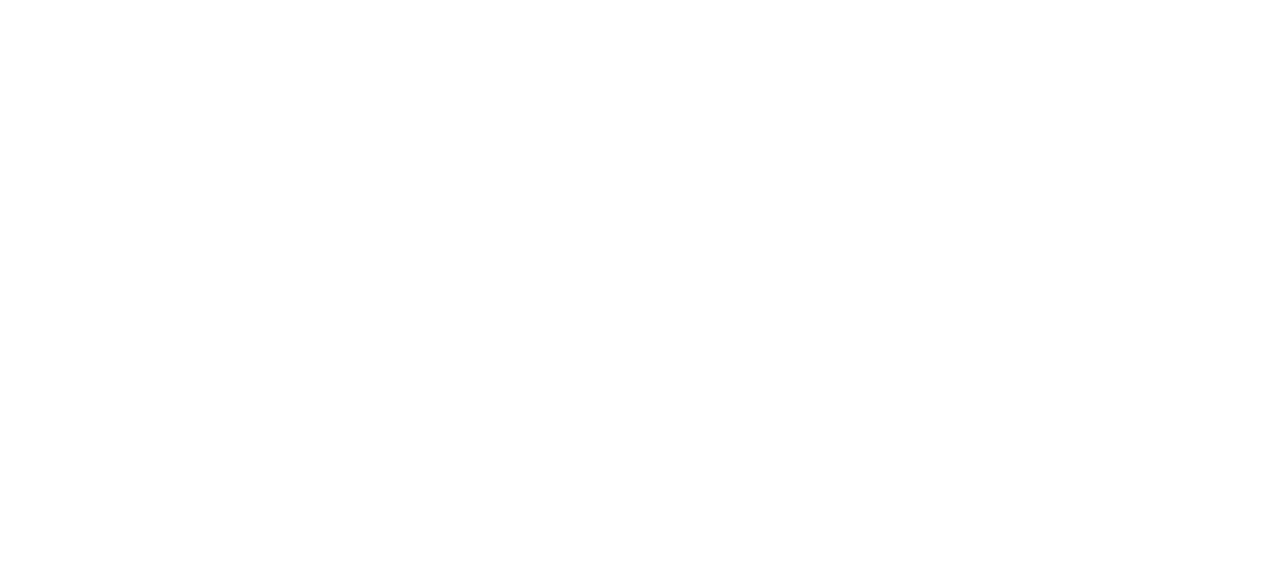
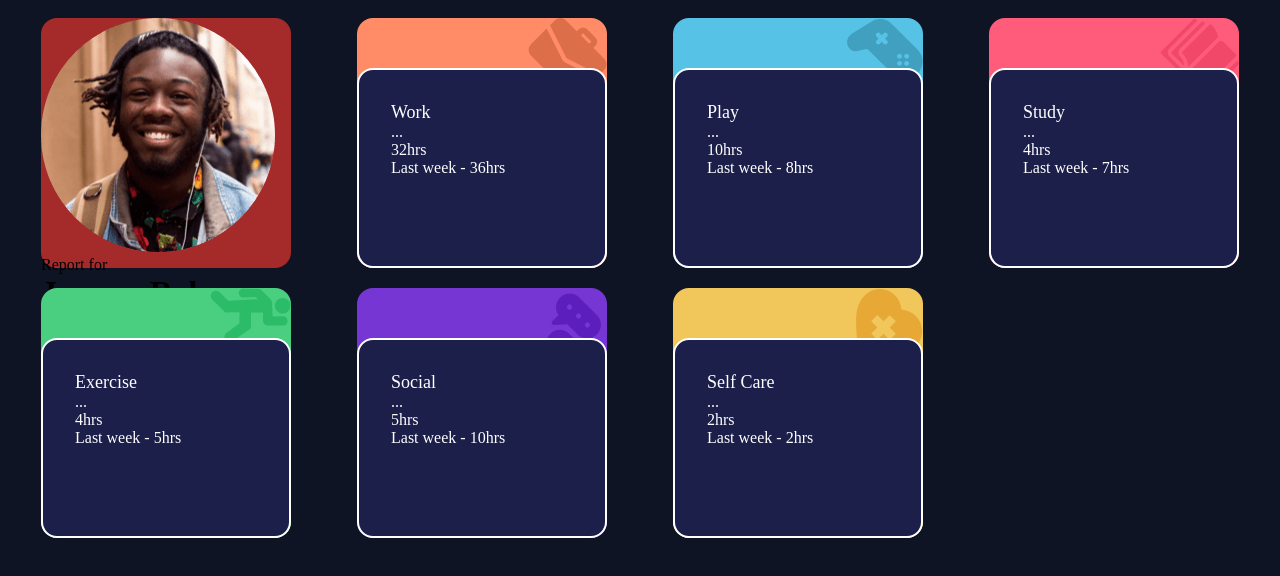
Before and after one commit to romulodev08/Painel-de-controle-de-tempo, a plain HTML site: page index.html in a window 1280 px wide. Drawn offline with Linux system fonts and the light colour scheme.

Commit message:
ultimo commit do dia

```diff
--- /dev/null
+++ b/estilos/index.css
@@ -0,0 +1,65 @@
+* {
+    margin: 0;
+    padding: 0;
+    box-sizing: border-box;
+}
+body {
+    background-color: hsl(226, 43%, 10%);
+}
+.container {
+    min-width: 350px;
+    padding: 18px;
+}
+.container > .card {
+    width: 340px;
+    height: 250px;
+    border-radius: 1rem;
+    margin: auto;
+    background-color: brown;
+}
+.container .card .imgContainer {
+    height: 20%;
+    text-align: right;
+    opacity: 0.9;
+}
+.container > .card > .mainCard {
+    position: relative;
+    height: 80%;
+    padding: 2rem;
+    border: solid 2px white;
+    border-radius: 1rem;
+    color: white;
+    background-color:   hsl(235, 46%, 20%);
+}
+.container > .card > .mainCard h2 {
+    font: normal 18px Rubik;
+}
+.container .Work {
+    background-color: hsl(15, 100%, 70%);
+}
+.container .Play {
+    background-color: hsl(195, 74%, 62%);
+}
+.container .Study {
+    background-color: hsl(348, 100%, 68%);
+}
+.container .Exercise {
+    background-color: hsl(145, 58%, 55%);
+}
+.container .Social {
+    background-color: hsl(264, 64%, 52%);
+}
+.container .SelfCare {
+    background-color: hsl(43, 84%, 65%);
+}
+@media (min-width: 950px) {
+    .container {
+        display: grid;
+        grid-template-columns: 1fr 1fr 1fr 1fr;
+        grid-template-rows: 1fr 1fr;
+        gap: 20px;
+    }
+    .container .card {
+        width: 250px;
+    }
+}
--- a/index.html
+++ b/index.html
@@ -1,12 +1,76 @@
 <!DOCTYPE html>
 <html lang="en">
+
 <head>
     <meta charset="UTF-8">
     <meta http-equiv="X-UA-Compatible" content="IE=edge">
     <meta name="viewport" content="width=device-width, initial-scale=1.0">
-    <title>Document</title>
+    <link rel="stylesheet" href="./estilos/index.css">
+    <title>Painel de controle de tempo</title>
 </head>
+
 <body>
+    <div class="container">
+        <div class="card">
+            <img src="./images/image-jeremy.png" alt="">
+            <span>Report for</span>
+            <h1>Jeremy Robson</h1>
+        </div>
+        <div class="card Work">
+            <div class="imgContainer"><img class="cardIcon" src="./images/icon-work.svg" alt=""></div>
+            <div class="mainCard">
+                <h2>Work</h2>
+                <span>...</span>
+                <p>32hrs</p>
+                <span>Last week - 36hrs</span>
+            </div>
+        </div>
+        <div class="card Play">
+            <div class="imgContainer"><img class="cardIcon" src="./images/icon-play.svg" alt=""></div>
+            <div class="mainCard">
+                <h2>Play</h2>
+                <span>...</span>
+                <p>10hrs</p>
+                <span>Last week - 8hrs</span>
+            </div>
+        </div>
+        <div class="card Study">
+            <div class="imgContainer"><img class="cardIcon" src="./images/icon-study.svg" alt=""></div>
+            <div class="mainCard">
+                <h2>Study</h2>
+                <span>...</span>
+                <p>4hrs</p>
+                <span>Last week - 7hrs</span>
+            </div>
+        </div>
+        <div class="card Exercise">
+            <div class="imgContainer"><img class="cardIcon" src="./images/icon-exercise.svg" alt=""></div>
+            <div class="mainCard">
+                <h2>Exercise</h2>
+                <span>...</span>
+                <p>4hrs</p>
+                <span>Last week - 5hrs</span>
+            </div>
+        </div>
+        <div class="card Social">
+            <div class="imgContainer"><img class="cardIcon" src="./images/icon-social.svg" alt=""></div>
+            <div class="mainCard">
+                <h2>Social</h2>
+                <span>...</span>
+                <p>5hrs</p>
+                <span>Last week - 10hrs</span>
+            </div>
+        </div>
+        <div class="card SelfCare">
+            <div class="imgContainer"><img class="cardIcon" src="./images/icon-self-care.svg" alt=""></div>
+            <div class="mainCard">
+                <h2>Self Care</h2>
+                <span>...</span>
+                <p>2hrs</p>
+                <span>Last week - 2hrs</span>
+            </div>
+        </div>
+    </div>
+</body>
 
-</body>
 </html>
```
Also changed, not shown: time-tracking-dashboard-main/dados.html (added, +80 -0 lines), time-tracking-dashboard-main/data.json (added, +104 -0 lines), time-tracking-dashboard-main/design/active-states.jpg (renamed from design/active-states.jpg), time-tracking-dashboard-main/design/desktop-design.jpg (renamed from design/desktop-design.jpg), time-tracking-dashboard-main/design/desktop-preview.jpg (renamed from design/desktop-preview.jpg), time-tracking-dashboard-main/design/mobile-design.jpg (renamed from design/mobile-design.jpg), 4 other files.
